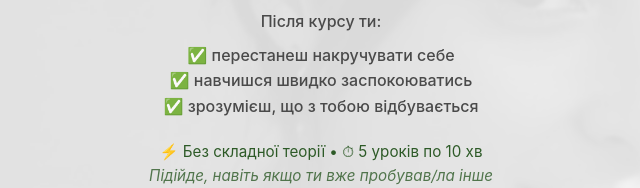
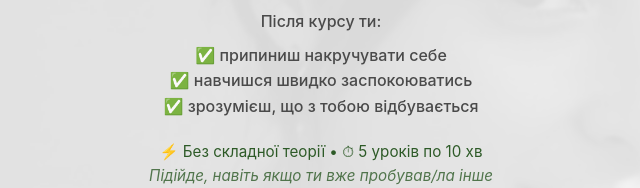
Before and after one commit to SOFIDOMAN/-_---, a plain HTML site: page index.html in a window 1280 px wide. Shown: the part 292-480 px from the top of the page, 319-959 px from the left. Drawn offline with Linux system fonts and the light colour scheme.

Commit message:
Update index.html

```diff
--- a/index.html
+++ b/index.html
@@ -3,7 +3,7 @@
 <head>
 <meta charset="utf-8">
 <meta name="viewport" content="width=device-width, initial-scale=1">
-<title>Як заспокоїти тривогу без таблеток і самокопання</title>
+<title>Як заспокоїти тривогу без пігулок і самокопання</title>
 <link rel="stylesheet" href="styles/style.css">
 </head>
 <body>
@@ -17,7 +17,7 @@
     <div class="after-course-preview" style="margin-bottom: 20px; font-weight: 500; color: #4a4a4a;">
       <p style="margin-bottom: 8px;">Після курсу ти:</p>
       <ul style="list-style: none; padding: 0;">
-        <li>✅ перестанеш накручувати себе</li>
+        <li>✅ припиниш накручувати себе</li>
         <li>✅ навчишся швидко заспокоюватись</li>
         <li>✅ зрозумієш, що з тобою відбувається</li>
       </ul>
```
